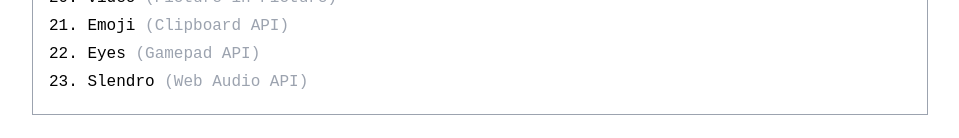
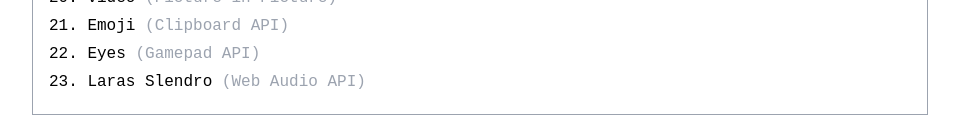
Before and after one commit to stoikal/28-days, a Next.js app: page / in a window 1280 px wide. Shown: the part 659-797 px from the top of the page, without its empty margins (160-1119 px from the left). Built offline with nearby package versions, Linux system fonts and the light colour scheme.

Commit message:
feat(day-23): change title

```diff
--- a/src/pages/day/23.tsx
+++ b/src/pages/day/23.tsx
@@ -63,7 +63,7 @@ export default function Day23 () {
   return (
     <>
       <Head>
-        <title>Day 23 - Slendro</title>
+        <title>Day 23 - Laras Slendro</title>
       </Head>
       <main className="min-h-full bg-pink-400 flex flex-col items-center justify-center overflow-hidden">
         <div className="mb-32">
--- a/src/pages/index.tsx
+++ b/src/pages/index.tsx
@@ -29,7 +29,7 @@ const content = [
   { day: 20, title: 'video', subtitle: 'Picture-in-Picture' },
   { day: 21, title: 'Emoji', subtitle: 'Clipboard API' },
   { day: 22, title: 'Eyes', subtitle: 'Gamepad API' },
-  { day: 23, title: 'Slendro', subtitle: 'Web Audio API' }
+  { day: 23, title: 'Laras Slendro', subtitle: 'Web Audio API' }
   // { day: 24, title: 'Color Collection', subtitle: 'Fetch API' },
   // { day: 25, title: 'Color Collection', subtitle: 'IndexedDB' },
   // { day: 26, title: 'Saron', subtitle: 'Web Audio API' },
```
